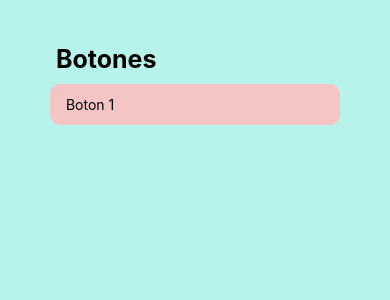
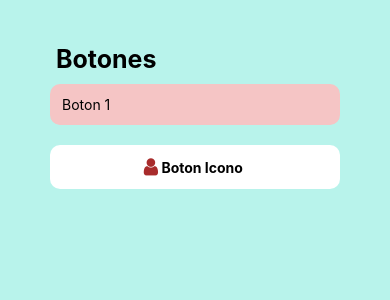
Before and after one commit to SandyMarissaGs/Fundamentos_Expo-, a React Native app: screen / in a window 390 px wide. Shown: the top 300 px of the page. Built offline with nearby package versions, Linux system fonts and the light colour scheme.

Commit message:
Agregando boton con icono

```diff
--- a/package.json
+++ b/package.json
@@ -12,7 +12,8 @@
     "expo": "^54.0.2",
     "expo-status-bar": "~3.0.8",
     "react": "19.1.0",
-    "react-native": "0.81.4"
+    "react-native": "0.81.4",
+    "react-native-vector-icons": "^10.3.0"
   },
   "private": true,
   "devDependencies": {
--- a/src/Pages/Home/Botones.js
+++ b/src/Pages/Home/Botones.js
@@ -1,35 +1,62 @@
-import  Ionicons  from "@expo/vector-icons/FontAwesome";
-import { View, Text, StyleSheet, Platform, StatusBar, TouchableOpacity } from "react-native";
+import Ionicons from "@expo/vector-icons/FontAwesome";
+import {
+  View,
+  Text,
+  StyleSheet,
+  Platform,
+  StatusBar,
+  TouchableOpacity,
+} from "react-native";
 
-export default function Botones () {
+export default function Botones() {
   return (
     <View style={style.mainS}>
       <Text style={style.h1}> Botones </Text>
-
+      {/* Boton 1 */}
       <TouchableOpacity style={style.botonBasico}>
-          <Text> Boton 1</Text>
+        <Text style={style.Texto}>Boton 1</Text>
+      </TouchableOpacity>
+      {/* Boton 2 */}
+      <TouchableOpacity style={style.botonIcono}>
+        <Ionicons name="user" size={20} style={style.iconB} />
+        <Text style={style.Text}> Boton Icono </Text>
       </TouchableOpacity>
     </View>
   );
 }
 
 const style = StyleSheet.create({
-    mainS:{
-        flex:1,
-        backgroundColor: '#b8f3ebff',
-        paddingTop: Platform.OS === 'android' ? StatusBar.currentHeigth:44,
-        padding: 50
+  mainS: {
+    flex: 1,
+    backgroundColor: "#b8f3ebff",
+    paddingTop: Platform.OS === "android" ? StatusBar.currentHeigth : 44,
+    padding: 50,
   },
-    h1: { fontSize: 25,
-    fontWeight: "bold",
-  },
-    botonBasico:{
-      backgroundColor: '#f5c5c5ff',
+  h1: { fontSize: 25, fontWeight: "bold" },
+  botonBasico: {
+    backgroundColor: "#f5c5c5ff",
     padding: 12,
     borderRadius: 10,
     marginTop: 10,
     marginBottom: 10,
-    }
-
-
+  },
+  Text: {
+    color: "#000000",
+    textAlign: "center",
+    fontWeight: "bold",
+  },
+  botonIcono: {
+    backgroundColor: "#fff",
+    fontSize: 30,
+    padding: 12,
+    borderRadius: 10,
+    marginTop: 10,
+    marginBottom: 10,
+    flexDirection: "row",
+    alignItems: "center",
+    justifyContent: "center",
+  },
+  iconB: {
+    color: "#a82c2cff",
+  },
 });
```
Also changed, not shown: 1 other file (tests, documents, lock files or other folders). Lines whose indentation alone changed are shown as unchanged.
